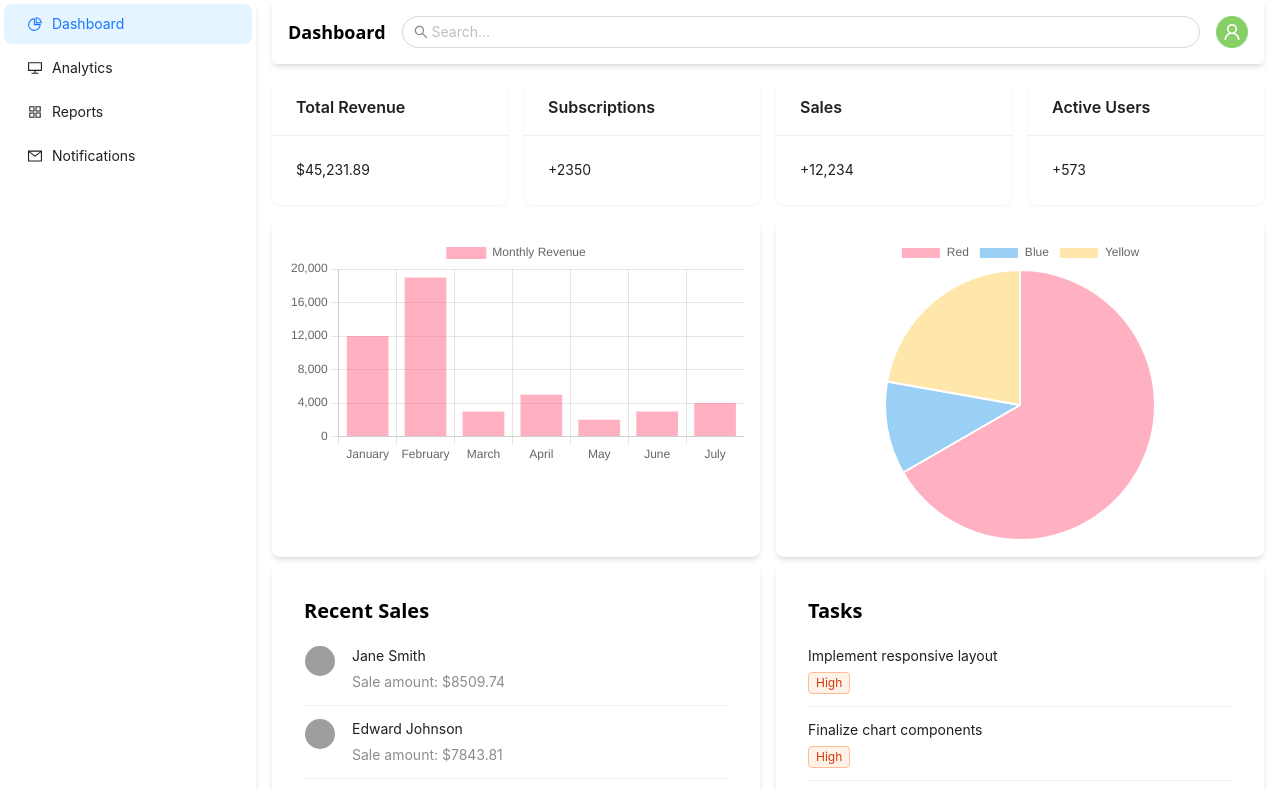
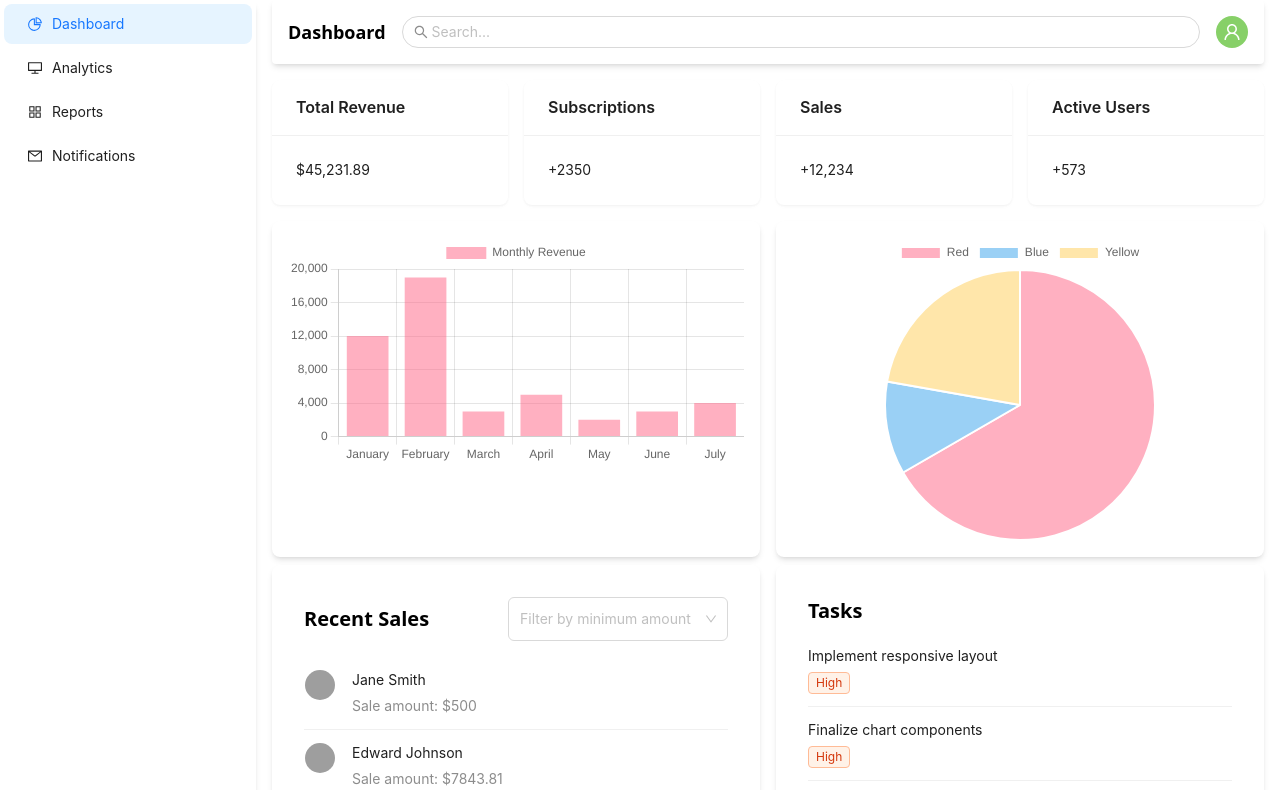
Before and after one commit to rafiqulshopon/hishabee-challenge, a React (Vite) app: page / in a window 1280 px wide. Shown: the top 790 px of the page. Built offline with nearby package versions, Linux system fonts and the light colour scheme; grey boxes are pictures that could not be loaded.

Commit message:
implement filter functionality on recent sales list component

```diff
--- a/src/components/helpers/index.js
+++ b/src/components/helpers/index.js
@@ -24,18 +24,18 @@ export const pieChartData = {
 };
 
 export const salesData = [
-  { name: 'Jane Smith', amount: 8509.74 },
+  { name: 'Jane Smith', amount: 500 },
   {
     name: 'Edward Johnson',
     amount: 7843.81,
   },
   {
     name: 'Patricia Brown',
-    amount: 7567.51,
+    amount: 800.51,
   },
   {
     name: 'Jennifer Taylor',
-    amount: 7280.92,
+    amount: 1280.92,
   },
   {
     name: 'Michael Davis',
@@ -43,7 +43,7 @@ export const salesData = [
   },
   {
     name: 'Linda Martinez',
-    amount: 9793.42,
+    amount: 7793.42,
   },
   {
     name: 'William Rodriguez',
--- a/src/components/lists/RecentSalesList.jsx
+++ b/src/components/lists/RecentSalesList.jsx
@@ -1,13 +1,35 @@
-import { List, Avatar } from 'antd';
+import { List, Avatar, Select } from 'antd';
+import { useState } from 'react';
 import { faker } from '@faker-js/faker';
 
 const RecentSalesList = ({ salesData }) => {
+  const [minimumAmount, setMinimumAmount] = useState(null);
+
+  const filteredSalesData = minimumAmount
+    ? salesData.filter((sale) => sale.amount >= minimumAmount)
+    : salesData;
+
   return (
     <div className='bg-white p-4'>
-      <h3 className='text-xl font-semibold mb-2'>Recent Sales</h3>
+      <div className='flex justify-between items-center mb-4'>
+        <h3 className='text-xl font-semibold'>Recent Sales</h3>
+        <Select
+          className='h-11'
+          style={{ width: 220 }}
+          onChange={(value) => setMinimumAmount(value)}
+          allowClear
+          placeholder='Filter by minimum amount'
+          options={[
+            { label: '$1000', value: 1000 },
+            { label: '$2000', value: 2000 },
+            { label: '$5000', value: 5000 },
+            { label: '$8000', value: 8000 },
+          ]}
+        />
+      </div>
       <List
         itemLayout='horizontal'
-        dataSource={salesData}
+        dataSource={filteredSalesData}
         renderItem={(item) => (
           <List.Item>
             <List.Item.Meta
```
